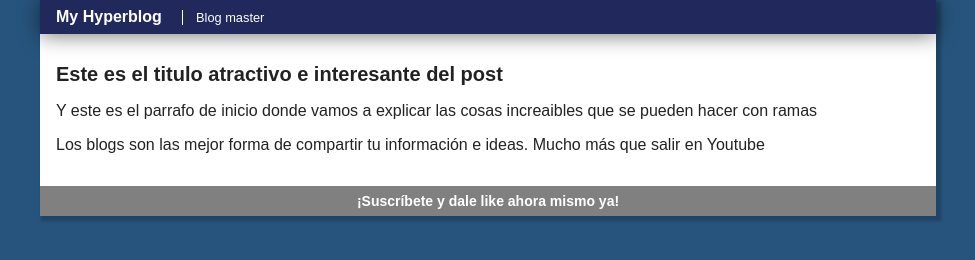
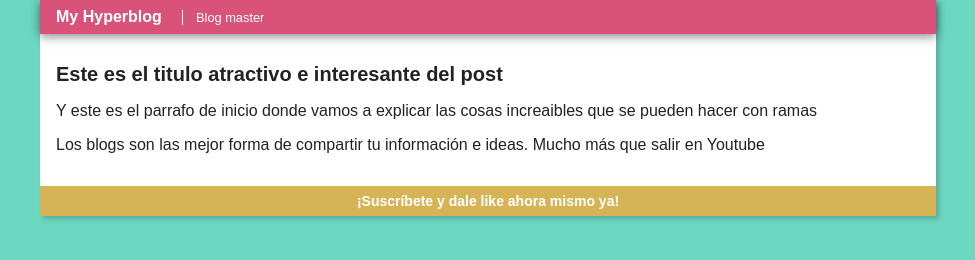
Before and after one commit to Manuel-aguilera/Manuel-aguilera.github.io, a plain HTML site: page Blogpost.html in a window 1280 px wide. Shown: the whole page, without its empty margins (152-1127 px from the left). Drawn offline with Linux system fonts and the light colour scheme.

Commit message:
Cambios de colores

```diff
--- a/css/estilos.css
+++ b/css/estilos.css
@@ -5,11 +5,11 @@ body {
 	font-size: 16px;
 	margin: 0px;
 	padding: 0px;
-	background-color: #26547c;
+	background-color: #6cd8c1;
 }
 #cabecera {
-	background-color: #21295c;
-	box-shadow: 0px 2px 20px 0px rgba(0, 0, 0, 0.5);
+	background-color: #d8527a;
+	box-shadow: 0px 2px 10px 0px rgba(0, 0, 0, 0.5);
 	color: white;
 	font-weight: bold;
 	margin: 0;
@@ -30,7 +30,7 @@ body {
 	padding: 0em;
 	text-align: left;
 	margin: 0 auto;
-	box-shadow: 3px 3px 3px 2px rgba(0.1, 0.1, 0.2, 0.2);
+	box-shadow: 3px 3px 5px 0px rgba(0.1, 0.1, 0.2, 0.2);
 }
 #container h1 {
 	font-size: 20px;
@@ -44,7 +44,7 @@ body {
 	font-size: 14px;
 	padding: 0.5em 1em;
 	color: white;
-	background-color: gray;
+	background-color: #d6b456;
 }
 #footer span {
 	margin: 0;
```
